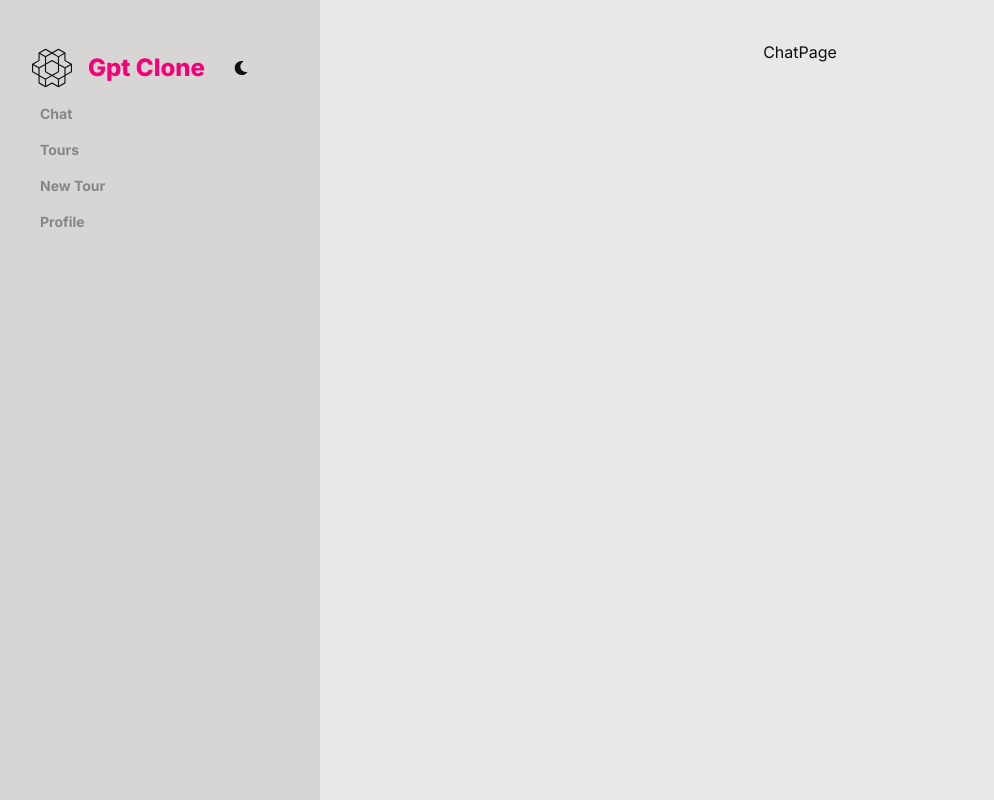
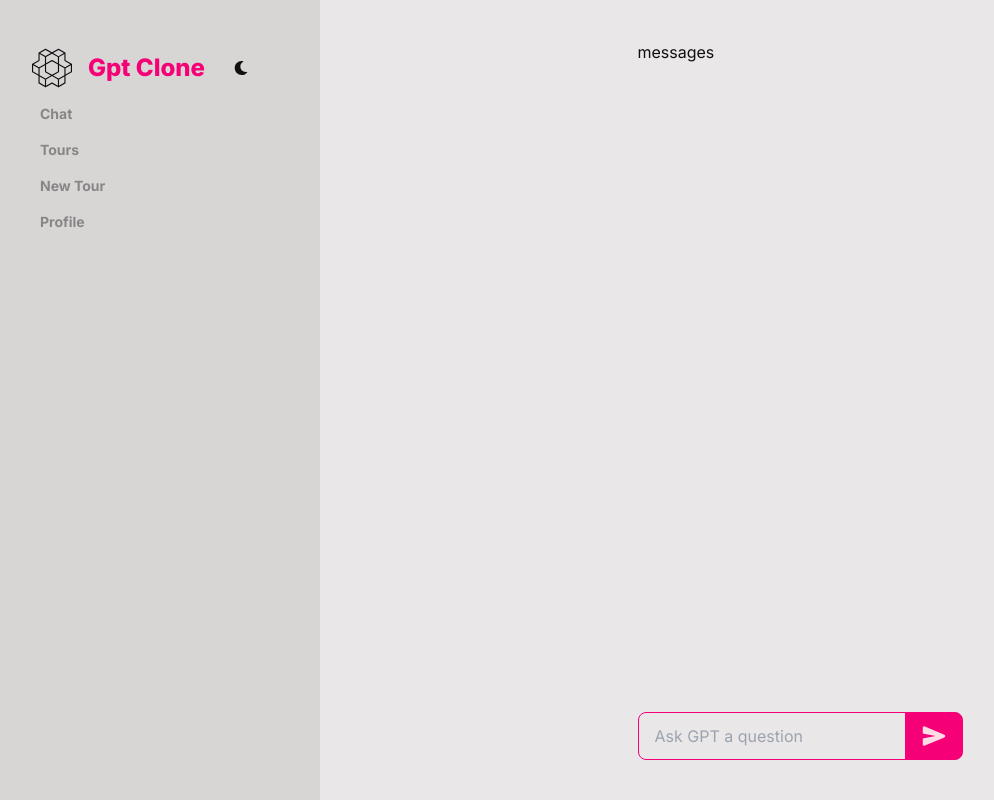
Before and after one commit to ambrose-kibet/gpt-clone, a Next.js app: page /chat in a window 1280 px wide. Shown: the whole page, without its empty margins (0-994 px from the left). Built offline with nearby package versions, Linux system fonts and the light colour scheme; no server answers.

Commit message:
add boilerplate code

```diff
--- a/app/(dashboard)/chat/page.tsx
+++ b/app/(dashboard)/chat/page.tsx
@@ -1,4 +1,19 @@
+import { IoSend } from 'react-icons/io5';
 const ChatPage = () => {
-  return <div>ChatPage</div>;
+  return (
+    <div className="flex flex-col min-h-full">
+      <div className="flex-grow">messages</div>
+      <form className="form join mt-auto min-w-full">
+        <input
+          type="text"
+          className="input input-primary input-bordered join-item w-full"
+          placeholder="Ask GPT a question"
+        />
+        <button className="btn btn-primary join-item text-2xl">
+          <IoSend />
+        </button>
+      </form>
+    </div>
+  );
 };
 export default ChatPage;
```
